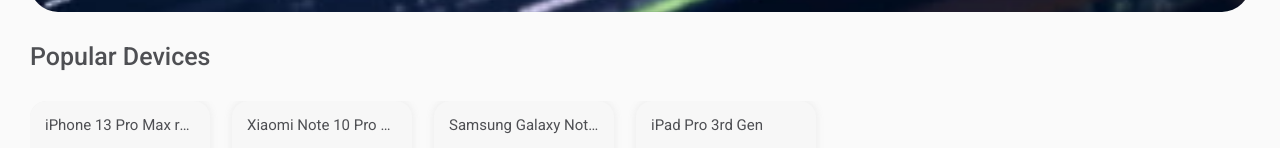
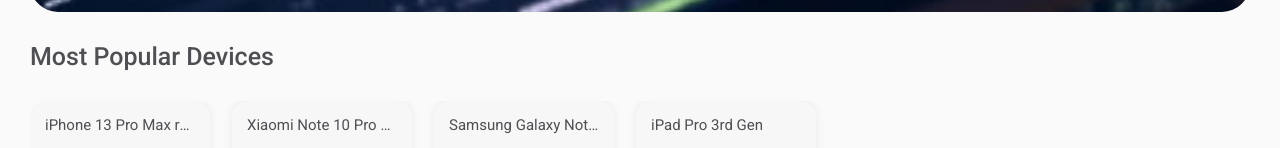
Before and after one commit to ArberTu474/shop-model, a plain HTML site: page index.html in a window 1280 px wide. Shown: the part 262-410 px from the top of the page. Drawn offline with nearby package versions, Linux system fonts and the light colour scheme.

Commit message:
most undo

```diff
--- a/index.html
+++ b/index.html
@@ -72,7 +72,7 @@
       </div>
 
       <section class="popular-devices">
-        <h1 class="section-title"> Popular Devices</h1>
+        <h1 class="section-title">Most Popular Devices</h1>
 
         <div class="scroll-menu">
           <!-- iPhone 13 -->
```
